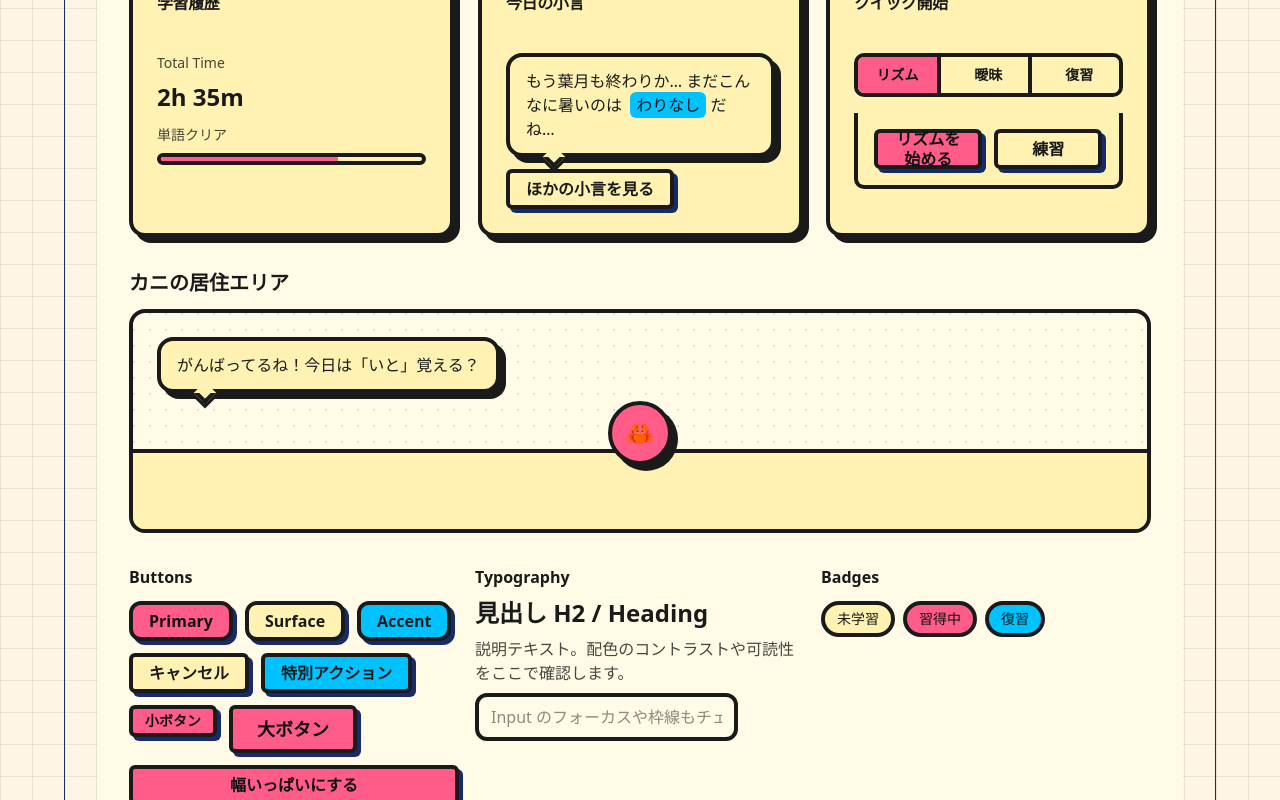
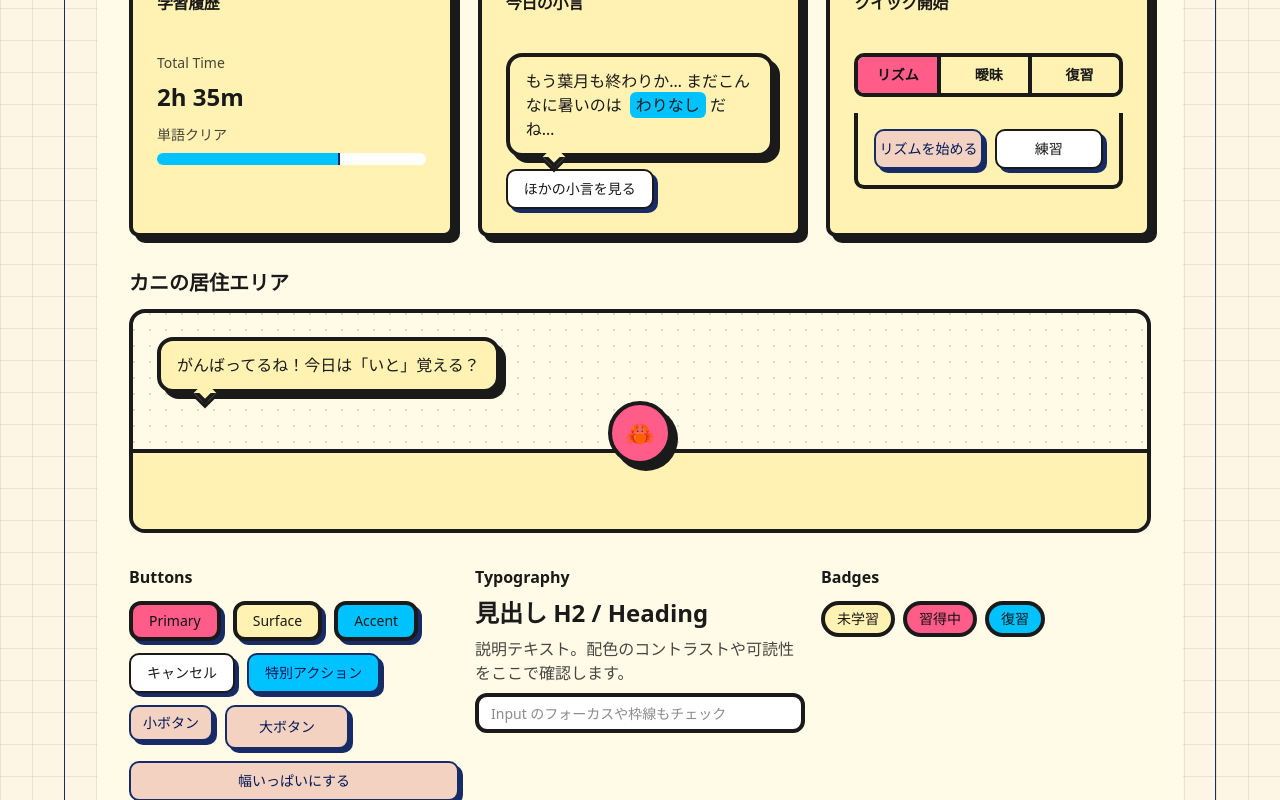
Before and after one commit to vonaskr/kogoto, a Next.js app: page /palette in a window 1280 px wide. Shown: the part 360-1160 px from the top of the page. Built offline with nearby package versions, Linux system fonts and the light colour scheme; a web font is replaced by a local one.

Commit message:
style(ui): uiコンポ―ネントを新しいデザインに修正

```diff
--- a/src/components/ui/button.tsx
+++ b/src/components/ui/button.tsx
@@ -1,59 +1,63 @@
-// components/ui/button.tsx
-"use client";
+import { Slot } from "@radix-ui/react-slot"
+import { cva, type VariantProps } from "class-variance-authority"
 
-import * as React from "react";
-import { cva, type VariantProps } from "class-variance-authority";
-import { Slot } from "@radix-ui/react-slot";     // ← これを使う
-import { cn } from "@/lib/utils";
+import * as React from "react"
+
+import { cn } from "@/lib/utils"
 
 const buttonVariants = cva(
-  "inline-flex items-center justify-center font-semibold transition-colors " +
-  "border-4 rounded-md focus-visible:outline-none " +
-  "disabled:opacity-50 disabled:pointer-events-none",
-
+  "inline-flex items-center justify-center whitespace-nowrap rounded-base text-sm font-base ring-offset-transparent transition-all gap-2 [&_svg]:pointer-events-none [&_svg]:size-4 [&_svg]:shrink-0 focus-visible:outline-hidden focus-visible:ring-2 focus-visible::ring-[var(--border-strong)] focus-visible:ring-offset-0 disabled:pointer-events-none disabled:opacity-50",
   {
     variants: {
       variant: {
-        // pink button
-         primary:
-          "bg-[var(--primary)] text-[var(--primary-foreground)] border-[var(--border-strong)] " +
-          "shadow-[var(--shadow-strong)] hover:shadow-[var(--shadow-strong)] active:shadow-[var(--shadow-press)]",
-        // normal button
-          surface:
-          "bg-[var(--card)] text-[var(--foreground)] border-[var(--border-strong)] " +
-          "shadow-[var(--shadow-strong)] hover:shadow-[var(--shadow-strong)] active:shadow-[var(--shadow-press)]",
-        // pink
-          accent:
-          "bg-[var(--accent)] text-[var(--foreground)] border-[var(--border-strong)] " +
-          "shadow-[var(--shadow-strong)] hover:shadow-[var(--shadow-strong)] active:shadow-[var(--shadow-press)]",
+        default:
+          "text-main-foreground bg-main border-2 border-border shadow-shadow hover:translate-x-boxShadowX hover:translate-y-boxShadowY hover:shadow-none",
+        primary:
+          "text-main-foreground bg-main border-2 border-border shadow-shadow hover:translate-x-boxShadowX hover:translate-y-boxShadowY hover:shadow-none",
+        noShadow: "text-main-foreground bg-main border-2 border-border",
+        neutral:
+          "bg-secondary-background text-foreground border-2 border-border shadow-shadow hover:translate-x-boxShadowX hover:translate-y-boxShadowY hover:shadow-none",
+        surface:
+          "bg-secondary-background text-foreground border-2 border-[var(--border-strong)] shadow-shadow hover:translate-x-boxShadowX hover:translate-y-boxShadowY hover:shadow-none",
+        reverse:
+          "text-main-foreground bg-main border-2 border-border hover:translate-x-reverseBoxShadowX hover:translate-y-reverseBoxShadowY hover:shadow-shadow",
+        /* 既存の accent 互換 */
+        accent:
+          "text-main-foreground bg-[var(--accent)] border-2 border-border shadow-shadow hover:translate-x-boxShadowX hover:translate-y-boxShadowY hover:shadow-none",
+        },
+      size: {
+        default: "h-10 px-4 py-2",
+        sm: "h-9 px-3",
+        lg: "h-11 px-8",
+        icon: "size-10",
       },
-      size: { sm: "h-8 px-3 text-sm", md: "h-10 px-4 text-base", lg: "h-12 px-6 text-lg" },
-      block: { true: "w-full", false: "" },
     },
-    defaultVariants: { variant: "primary", size: "md", block: false },
+    defaultVariants: {
+      variant: "default",
+      size: "default",
+    },
+  },
+)
 
-  }
-);
+function Button({
+  className,
+  variant,
+  size,
+  asChild = false,
+  ...props
+}: React.ComponentProps<"button"> &
+  VariantProps<typeof buttonVariants> & {
+    asChild?: boolean
+  }) {
+  const Comp = asChild ? Slot : "button"
 
-type ButtonBaseProps = React.ButtonHTMLAttributes<HTMLButtonElement> &
-  VariantProps<typeof buttonVariants> & {
-    asChild?: boolean; // ← 追加
-  };
-
-function Button({ className, variant, size, block, asChild, ...props }: ButtonBaseProps) {
-  // asChild が true なら <Slot> を返す（中の子をそのまま採用）
-  const Comp: any = asChild ? Slot : "button";
   return (
     <Comp
-      className={cn(
-        buttonVariants({ variant, size, block }),
-        "whitespace-normal break-all text-center leading-tight",
-        "shadow-[var(--shadow-strong)] pressable", // ← 影＆押し込み
-        className
-      )}
+      data-slot="button"
+      className={cn(buttonVariants({ variant, size, className }))}
       {...props}
     />
-  );
+  )
 }
 
-export { Button, buttonVariants };
+export { Button, buttonVariants }
--- a/src/components/ui/card.tsx
+++ b/src/components/ui/card.tsx
@@ -1,18 +1,14 @@
-// components/ui/card.tsx
 import * as React from "react"
+
 import { cn } from "@/lib/utils"
-type CardProps = React.ComponentProps<"div"> & { pressable?: boolean }
 
-function Card({ className, pressable = true, ...props }: CardProps) {
+function Card({ className, ...props }: React.ComponentProps<"div">) {
   return (
     <div
       data-slot="card"
       className={cn(
-        "bg-[var(--card)] text-[var(--foreground)] flex flex-col gap-6",
-        "rounded-[var(--radius-lg)] border-4 border-[var(--border-strong)]",
-        "shadow-[var(--shadow-strong)] py-6",
-+        pressable && "pressable", // ← デフォルトは押し込みON、必要時に無効化
-        className
+        "rounded-base flex flex-col shadow-shadow border-2 gap-6 py-6 border-border bg-background text-foreground font-base",
+        className,
       )}
       {...props}
     />
@@ -24,9 +20,8 @@ function CardHeader({ className, ...props }: React.ComponentProps<"div">) {
     <div
       data-slot="card-header"
       className={cn(
-        "@container/card-header grid auto-rows-min grid-rows-[auto_auto] items-start gap-1.5 px-6",
-        "has-data-[slot=card-action]:grid-cols-[1fr_auto] [.border-b]:pb-6",
-        className
+        "@container/card-header grid auto-rows-min grid-rows-[auto_auto] items-start gap-1.5 px-6 has-[data-slot=card-action]:grid-cols-[1fr_auto] [.border-b]:pb-6",
+        className,
       )}
       {...props}
     />
@@ -37,7 +32,7 @@ function CardTitle({ className, ...props }: React.ComponentProps<"div">) {
   return (
     <div
       data-slot="card-title"
-      className={cn("leading-none font-semibold", className)}
+      className={cn("font-heading leading-none", className)}
       {...props}
     />
   )
@@ -47,7 +42,7 @@ function CardDescription({ className, ...props }: React.ComponentProps<"div">) {
   return (
     <div
       data-slot="card-description"
-      className={cn("text-sm opacity-80", className)}
+      className={cn("text-sm font-base", className)}
       {...props}
     />
   )
@@ -57,7 +52,10 @@ function CardAction({ className, ...props }: React.ComponentProps<"div">) {
   return (
     <div
       data-slot="card-action"
-      className={cn("col-start-2 row-span-2 row-start-1 self-start justify-self-end", className)}
+      className={cn(
+        "col-start-2 row-span-2 row-start-1 self-start justify-self-end",
+        className,
+      )}
       {...props}
     />
   )
@@ -65,7 +63,11 @@ function CardAction({ className, ...props }: React.ComponentProps<"div">) {
 
 function CardContent({ className, ...props }: React.ComponentProps<"div">) {
   return (
-    <div data-slot="card-content" className={cn("px-6", className)} {...props} />
+    <div
+      data-slot="card-content"
+      className={cn("px-6", className)}
+      {...props}
+    />
   )
 }
 
@@ -84,7 +86,7 @@ export {
   CardHeader,
   CardFooter,
   CardTitle,
-  CardAction,
   CardDescription,
   CardContent,
+  CardAction,
 }
--- a/src/components/ui/input.tsx
+++ b/src/components/ui/input.tsx
@@ -1,16 +1,15 @@
-// components/ui/input.tsx
 import * as React from "react"
+
 import { cn } from "@/lib/utils"
 
-function Input({ className, ...props }: React.InputHTMLAttributes<HTMLInputElement>) {
+function Input({ className, type, ...props }: React.ComponentProps<"input">) {
   return (
     <input
+      type={type}
+      data-slot="input"
       className={cn(
-        "border-4 rounded-[var(--radius-lg)] px-3 py-2 text-base",
-        "bg-[var(--background)] text-[var(--foreground)]",
-        "border-[var(--border-strong)]",
-        "focus:outline-none focus:ring-2 focus:ring-[var(--accent)]",
-        className
+        "flex h-10 w-full rounded-base border-2 border-border bg-secondary-background selection:bg-main selection:text-main-foreground px-3 py-2 text-sm font-base text-foreground file:border-0 file:bg-transparent file:text-sm file:font-heading placeholder:text-foreground/50 focus-visible:outline-hidden focus-visible:ring-2 focus-visible:ring-black focus-visible:ring-offset-2 disabled:cursor-not-allowed disabled:opacity-50",
+        className,
       )}
       {...props}
     />
--- a/src/components/ui/progress.tsx
+++ b/src/components/ui/progress.tsx
@@ -1,31 +1,33 @@
-// components/ui/progress.tsx
+"use client"
+
+import * as ProgressPrimitive from "@radix-ui/react-progress"
+
 import * as React from "react"
+
 import { cn } from "@/lib/utils"
 
-type Props = React.HTMLAttributes<HTMLDivElement> & { value?: number }
-
-function Progress({ value = 0, className, ...props }: Props) {
+function Progress({
+  className,
+  value,
+  ...props
+}: React.ComponentProps<typeof ProgressPrimitive.Root> & {
+  value?: number
+}) {
   return (
-    <div
-      role="progressbar"
-      aria-valuenow={value}
-      aria-valuemin={0}
-      aria-valuemax={100}
+    <ProgressPrimitive.Root
+      data-slot="progress"
       className={cn(
-        "h-3 w-full overflow-hidden rounded-[var(--radius-lg)] border-4 border-[var(--border-strong)]",
-        "bg-[var(--card)]",
-        className
+        "relative h-4 w-full overflow-hidden rounded-base bg-border-2 border-border bg-secondary-background",
+        className,
       )}
       {...props}
     >
-      <div
-        className="h-full"
-        style={{
-          width: `${Math.max(0, Math.min(100, value))}%`,
-          background: "var(--primary)",
-        }}
+      <ProgressPrimitive.Indicator
+        data-slot="progress-indicator"
+        className="h-full w-full flex-1 border-r-2 border-border bg-[var(--accent)] transition-all"
+        style={{ transform: `translateX(-${100 - (value || 0)}%)` }}
       />
-    </div>
+    </ProgressPrimitive.Root>
   )
 }
 
--- a/src/components/ui/tooltip.tsx
+++ b/src/components/ui/tooltip.tsx
@@ -1,37 +1,52 @@
-// components/ui/tooltip.tsx
+"use client"
+
+import * as TooltipPrimitive from "@radix-ui/react-tooltip"
+
 import * as React from "react"
-import * as RTooltip from "@radix-ui/react-tooltip"
+
 import { cn } from "@/lib/utils"
 
-function Tooltip(props: RTooltip.TooltipProps) {
-  return <RTooltip.Root delayDuration={200} {...props} />
+function TooltipProvider({
+  delayDuration = 0,
+  ...props
+}: React.ComponentProps<typeof TooltipPrimitive.Provider>) {
+  return (
+    <TooltipPrimitive.Provider
+      data-slot="tooltip-provider"
+      delayDuration={delayDuration}
+      {...props}
+    />
+  )
 }
 
-function TooltipTrigger(props: RTooltip.TooltipTriggerProps) {
-  return <RTooltip.Trigger {...props} />
+function Tooltip({
+  ...props
+}: React.ComponentProps<typeof TooltipPrimitive.Root>) {
+  return <TooltipPrimitive.Root data-slot="tooltip" {...props} />
+}
+
+function TooltipTrigger({
+  ...props
+}: React.ComponentProps<typeof TooltipPrimitive.Trigger>) {
+  return <TooltipPrimitive.Trigger data-slot="tooltip-trigger" {...props} />
 }
 
 function TooltipContent({
   className,
-  sideOffset = 6,
+  sideOffset = 4,
   ...props
-}: RTooltip.TooltipContentProps & { className?: string; sideOffset?: number }) {
+}: React.ComponentProps<typeof TooltipPrimitive.Content>) {
   return (
-    <RTooltip.Content
+    <TooltipPrimitive.Content
+      data-slot="tooltip-content"
       sideOffset={sideOffset}
       className={cn(
-        "border-4 rounded-[var(--radius-lg)] px-3 py-2 text-sm",
-        "bg-[var(--card)] text-[var(--foreground)] border-[var(--border-strong)]",
-        "shadow-[4px_4px_0_var(--border-strong)]",
-        className
+        "z-50 overflow-hidden rounded-base border-2 border-border bg-main px-3 py-1.5 text-sm font-base text-main-foreground animate-in fade-in-0 zoom-in-95 data-[state=closed]:animate-out data-[state=closed]:fade-out-0 data-[state=closed]:zoom-out-95 data-[side=bottom]:slide-in-from-top-2 data-[side=left]:slide-in-from-right-2 data-[side=right]:slide-in-from-left-2 data-[side=top]:slide-in-from-bottom-2 origin-(--radix-tooltip-content-transform-origin)",
+        className,
       )}
       {...props}
     />
   )
 }
 
-function TooltipProvider(props: RTooltip.TooltipProviderProps) {
-  return <RTooltip.Provider {...props} />
-}
-
 export { Tooltip, TooltipTrigger, TooltipContent, TooltipProvider }
```
Also changed, not shown: src/components/ui/dialog.tsx (+130 -19 lines), src/components/ui/popover.tsx (+31 -15 lines), src/components/ui/sheet.tsx (+131 -32 lines), src/components/ui/responsive-heading.tsx (line endings or trailing spaces), src/components/ui/tabs.tsx (line endings or trailing spaces).
